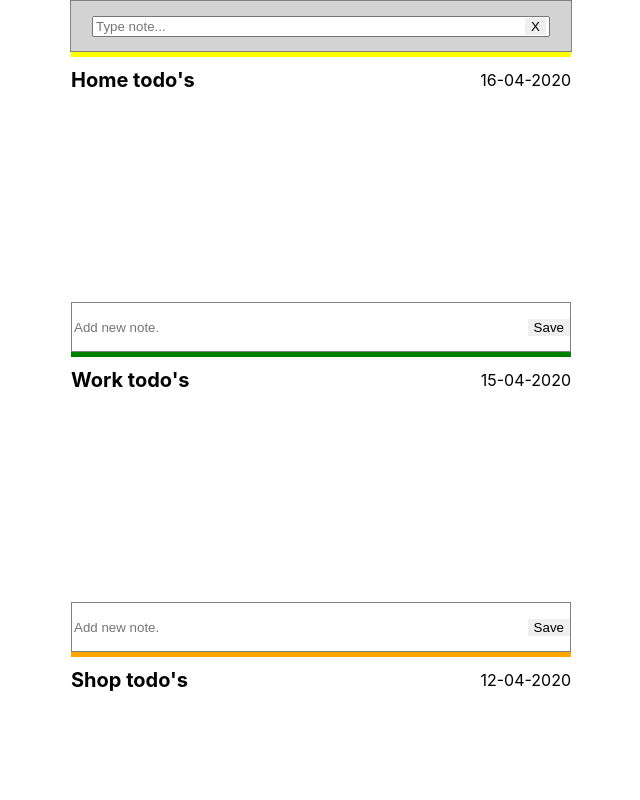
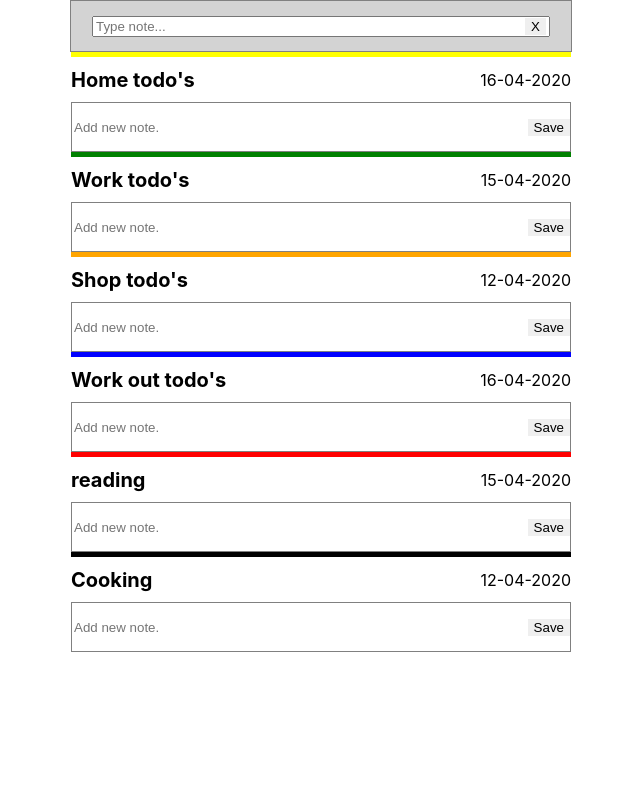
Before and after one commit to KostyrkoNazar/didwilldo, a React (Create React App) app: page / in a window 1280 px wide. Shown: the top 800 px of the page, without its empty margins (319-959 px from the left). Built offline with nearby package versions, Linux system fonts and the light colour scheme.

Commit message:
Styles adjusting

```diff
--- a/src/TodoGroup/styles.css
+++ b/src/TodoGroup/styles.css
@@ -13,7 +13,8 @@
 }
 
 .todoListItemsInContainer {
-    height: 200px;
+    max-height: 200px;
+    height: 100%;
     overflow-y: auto;
 }
 
```
